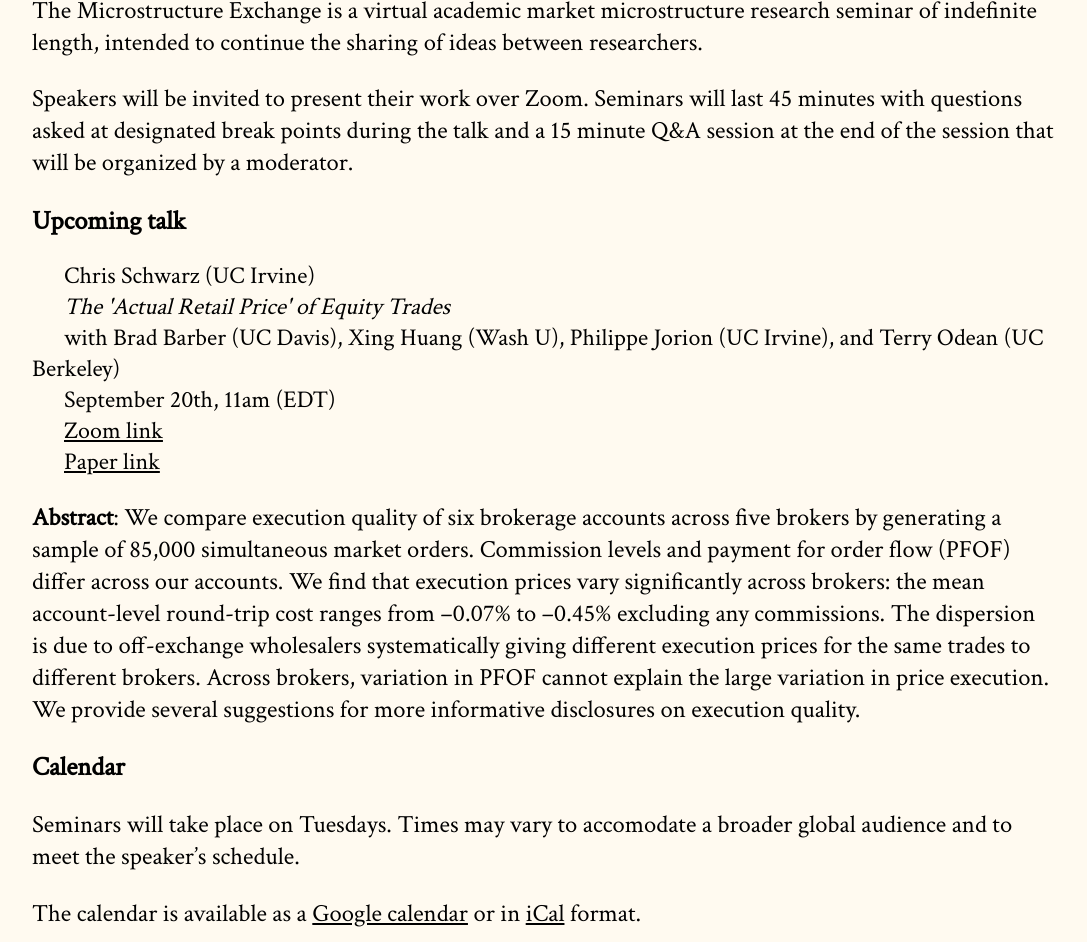
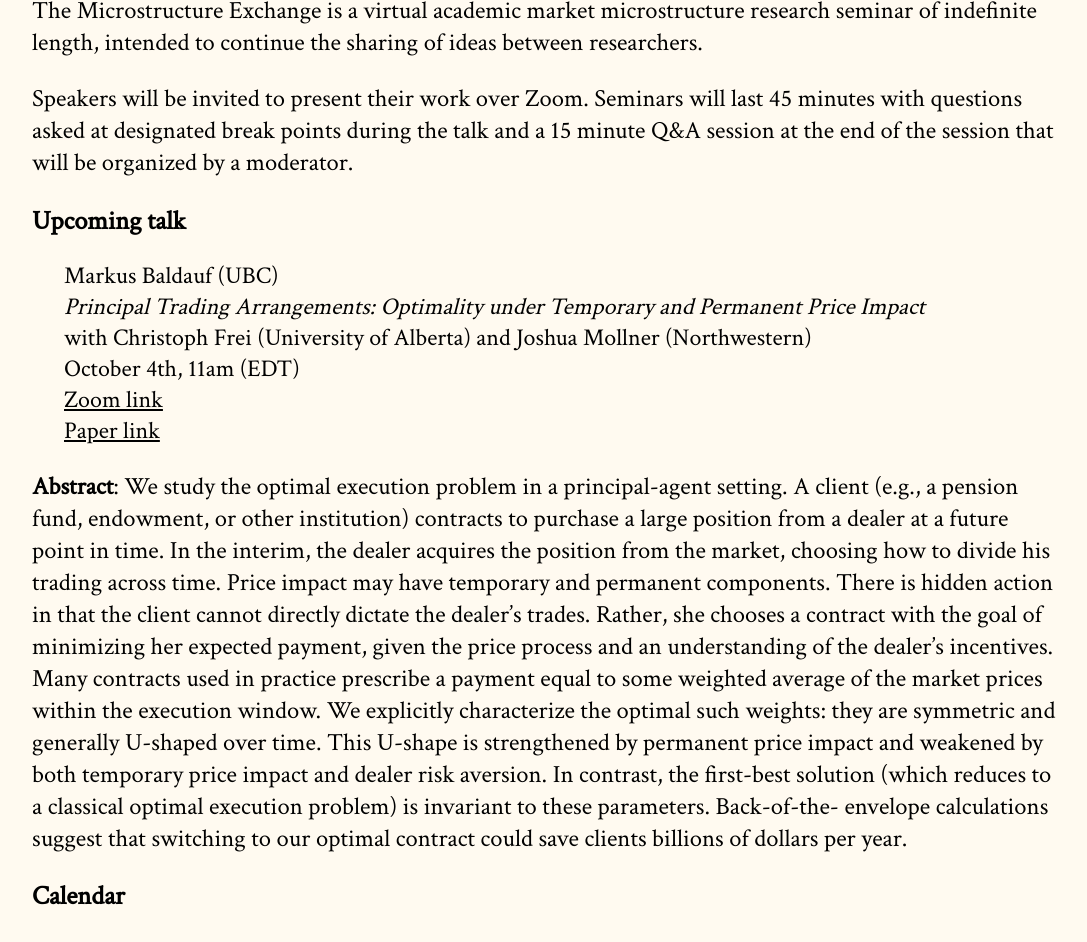
Before and after one commit to cpfiffer/microstructure.exchange, a Jekyll site: the page built from index.md, in a window 1280 px wide and 1400 px high, scrolled down 257 px. Shown: the top 942 px of the window, without its empty margins (96-1183 px from the left). Built offline with Jekyll 4.4.1, drawn with Linux system fonts in a browser that asks for light colours; some web fonts are replaced; some of the changed text lies outside the part shown.

Commit message:
site update

```diff
--- a/_config.yml
+++ b/_config.yml
@@ -11,20 +11,18 @@ github:
   owner_name: Cameron Pfiffer
 
 speaker-info:
-  speaker-name: "Chris Schwarz (UC Irvine)"
-  speaker-paper: "The 'Actual Retail Price' of Equity Trades"
-  coauthors: "Brad Barber (UC Davis), Xing Huang (Wash U), Philippe Jorion (UC Irvine), and Terry Odean (UC Berkeley)"
-  speaker-date: September 20th, 11am (EDT)
+  speaker-name: "Markus Baldauf (UBC)"
+  speaker-paper: "Principal Trading Arrangements: Optimality under Temporary and Permanent Price Impact"
+  coauthors: "Christoph Frei (University of Alberta) and Joshua Mollner (Northwestern)"
+  speaker-date: October 4th, 11am (EDT)
+  paper-link: "https://papers.ssrn.com/sol3/papers.cfm?abstract_id=3778956"
+  webinar-link: https://stockholmuniversity.zoom.us/j/66623062541
   # discussant: "Michael Noe (Eurex), Amit Goyal (SFI/Lausanne), and Eric Uhlmann (INSEAD)"
-  paper-link: "/papers/Schwartz_et_al_,_2022_WP,_The_'Actual_Retail_Price'_of_Equity_Trades.pdf"
-  webinar-link: https://stockholmuniversity.zoom.us/j/66623062541
   # slides-link: /slides/RobinhoodSlides_TME.pdf
 
-# Mar 1: Yashar Barardehi
-# Mar 15: Christine Parlour
-# Mar 29: Tom Ernst
-# Apr 12: James Brugler
-# Apr 26: Mina Lee
-# May 10: Evgenii Gorbatikov
-# May 24: Pierre Collin-Dufresne
-# Jun 7: Jean-Edouard Colliard
+# October 4: Markus Baldauf;
+# October 18: Dermot Murphy;
+# November 1: Vincent van Kervel;
+# November 15: Jiaheng Yu;
+# November 29: Sander Schwenk-Nebbe;
+# December 13: Rob Battalio
--- a/index.md
+++ b/index.md
@@ -18,7 +18,7 @@ Speakers will be invited to present their work over Zoom. Seminars will last 45
 
 {% include upcoming-speaker.html %}
 
-**Abstract**: We compare execution quality of six brokerage accounts across five brokers by generating a sample of 85,000 simultaneous market orders. Commission levels and payment for order flow (PFOF) differ across our accounts. We find that execution prices vary significantly across brokers: the mean account-level round-trip cost ranges from –0.07% to –0.45% excluding any commissions. The dispersion is due to off-exchange wholesalers systematically giving different execution prices for the same trades to different brokers. Across brokers, variation in PFOF cannot explain the large variation in price execution. We provide several suggestions for more informative disclosures on execution quality.
+**Abstract**: We study the optimal execution problem in a principal-agent setting. A client (e.g., a pension fund, endowment, or other institution) contracts to purchase a large position from a dealer at a future point in time. In the interim, the dealer acquires the position from the market, choosing how to divide his trading across time. Price impact may have temporary and permanent components. There is hidden action in that the client cannot directly dictate the dealer’s trades. Rather, she chooses a contract with the goal of minimizing her expected payment, given the price process and an understanding of the dealer’s incentives. Many contracts used in practice prescribe a payment equal to some weighted average of the market prices within the execution window. We explicitly characterize the optimal such weights: they are symmetric and generally U-shaped over time. This U-shape is strengthened by permanent price impact and weakened by both temporary price impact and dealer risk aversion. In contrast, the first-best solution (which reduces to a classical optimal execution problem) is invariant to these parameters. Back-of-the- envelope calculations suggest that switching to our optimal contract could save clients billions of dollars per year.
 
 ## Calendar
 
@@ -46,6 +46,7 @@ Email [contact@microstructure.exchange](mailto:contact@microstructure.exchange)
 
 ## Past talks
 
+- Chris Schwarz ([recording](https://youtu.be/RHxjhZuq3y4) and [paper](/papers/Schwartz_et_al_,_2022_WP,_The_'Actual_Retail_Price'_of_Equity_Trades.pdf))
 - Jean-Edouard Colliard ([recording](https://www.youtube.com/watch?v=d5S772Xu0dw))
 - Taisiya Sikorskaya ([recording](https://youtu.be/oWpqpW5MaKE) and [paper](/papers/ETFs - Gorbatikov and Sikorskaya - May 2022.pdf))
 - Mina Lee ([recording](https://youtu.be/1KYCRttzpgc) and [paper](/papers/Flow trading 2022Apr22.pdf))
```
Also changed, not shown: other parts of index.md (+1 -1 lines).
